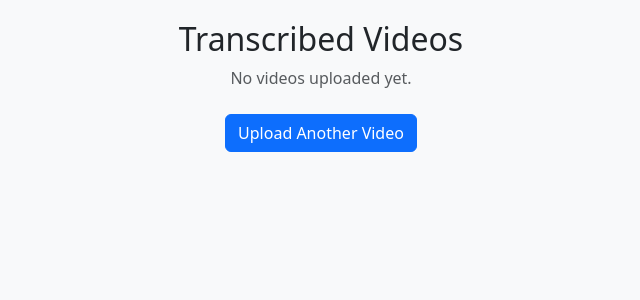
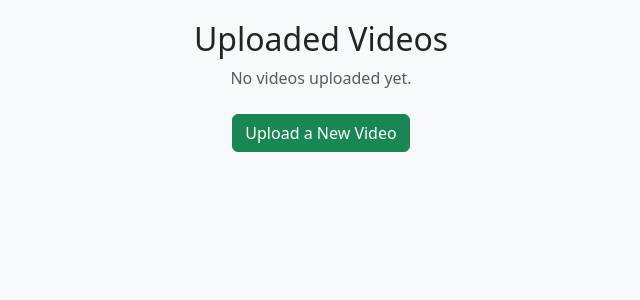
Before and after one commit to Co-vengers/video_transcriber, a Django app: page /videos/ in a window 1280 px wide. Shown: the part 76-376 px from the top of the page, without its empty margins (319-959 px from the left). Run offline with Django 5.2, Linux system fonts and the light colour scheme; data that the repository does not hold is empty.

Commit message:
video list updated

```diff
--- a/video_transcriber/transcription/templates/video_list.html
+++ b/video_transcriber/transcription/templates/video_list.html
@@ -2,7 +2,7 @@
 {% block title %}Transcribed Videos{% endblock %}
 
 {% block content %}
-<h2 class="text-center">Transcribed Videos</h2>
+<h2 class="text-center">Uploaded Videos</h2>
 
 {% if videos %}
     <div class="row">
@@ -15,8 +15,9 @@
                             <source src="{{ video.file.url }}" type="video/mp4">
                             Your browser does not support the video tag.
                         </video>
-                        <h6 class="mt-3">Transcription:</h6>
-                        <p class="text-muted">{{ video.transcript|default:"Transcription in progress..." }}</p>
+                        <div class="text-center mt-3">
+                            <a href="{% url 'video_detail' video.id %}" class="btn btn-primary">View Transcript</a>
+                        </div>
                     </div>
                 </div>
             </div>
@@ -27,6 +28,6 @@
 {% endif %}
 
 <div class="text-center mt-4">
-    <a href="{% url 'upload_video' %}" class="btn btn-primary">Upload Another Video</a>
+    <a href="{% url 'upload_video' %}" class="btn btn-success">Upload a New Video</a>
 </div>
 {% endblock %}
```
